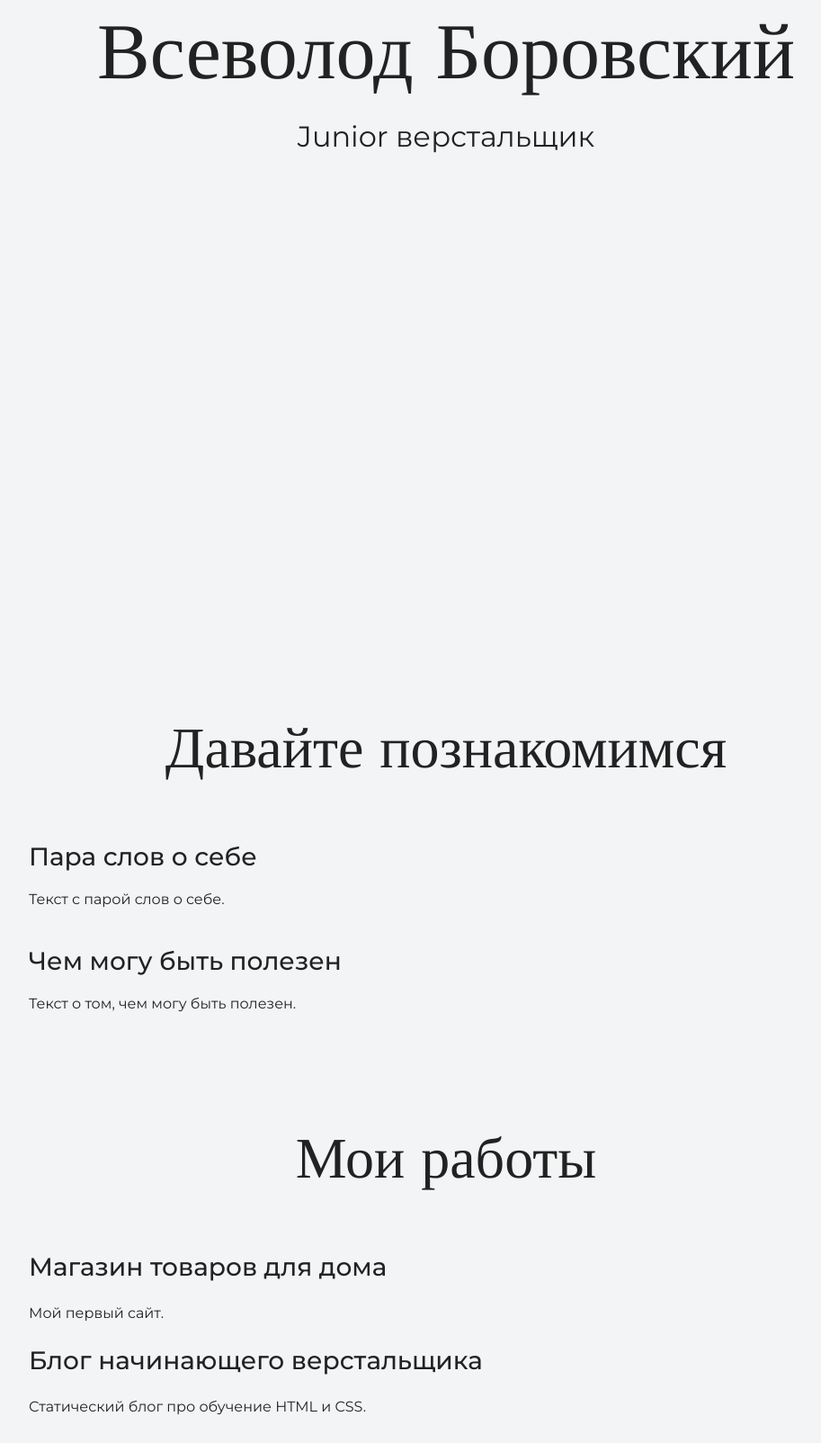
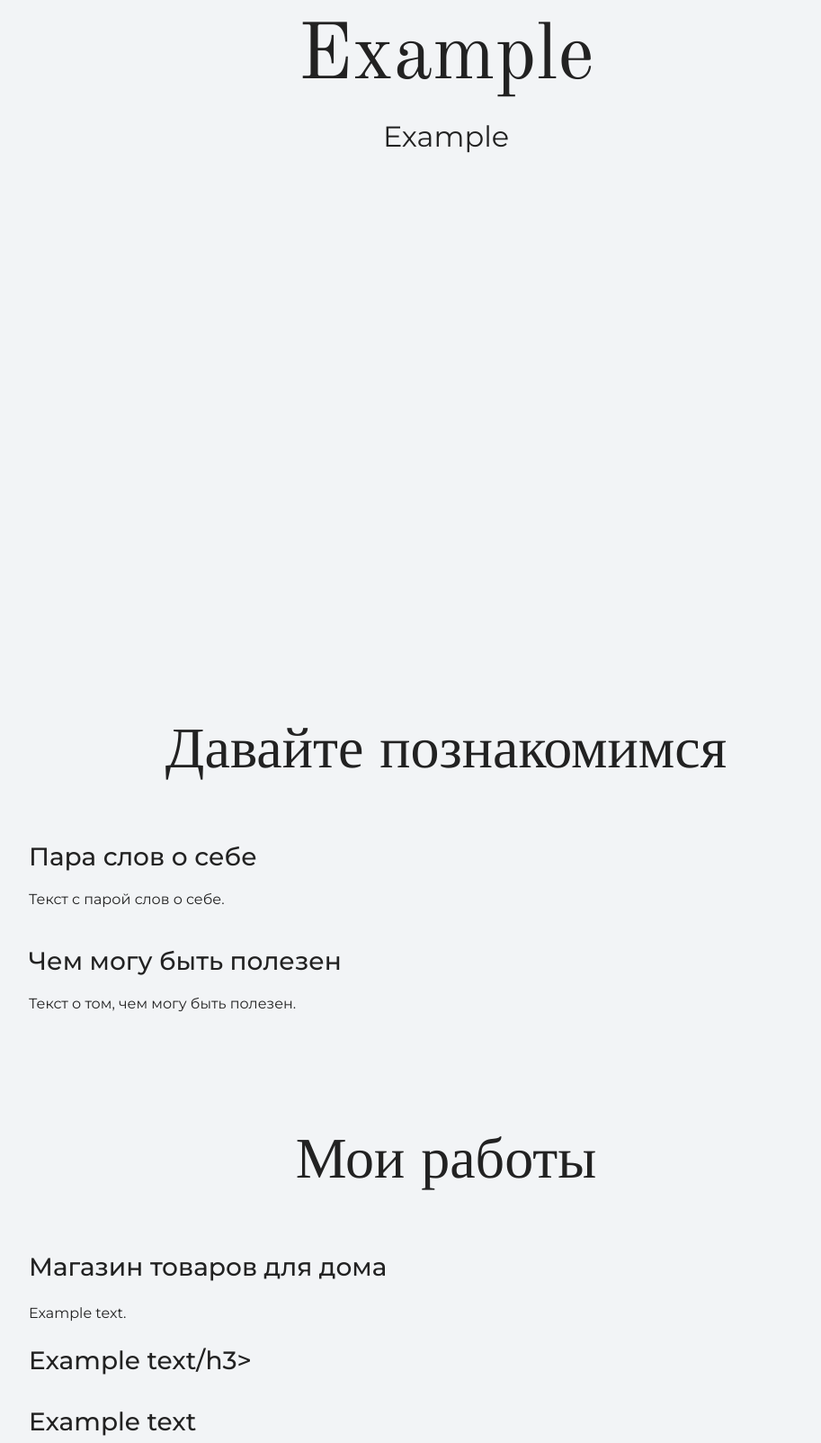
Before and after one commit to xgseva/my-site, a plain HTML site: page index.html in a window 1280 px wide. Shown: the part 240-1844 px from the top of the page at 90% size, without its empty margins (144-1057 px from the left). Drawn offline with nearby package versions, Linux system fonts and the light colour scheme.

Commit message:
General changes

```diff
--- a/index.html
+++ b/index.html
@@ -3,7 +3,7 @@
   <head>
     <meta charset="UTF-8">
     <link rel="stylesheet" href="style.css">
-    <title>Портфолио Junior верстальщика</title>
+    <title>Портфолио J</title>
     <link href="https://fonts.googleapis.com/css?family=Montserrat:400,500,700|Old+Standard+TT&display=swap&subset=cyrillic" rel="stylesheet">
   </head>
 
@@ -15,8 +15,8 @@
     </header>
 
     <section class="hero-image">
-      <div class="container"> <h1 class="heading">Всеволод Боровский</h1>
-      <p>Junior верстальщик</p></div>
+      <div class="container"> <h1 class="heading">Example</h1>
+      <p>Example</p></div>
     </section>
 
     <section class="intro">
@@ -31,10 +31,10 @@
       <div class="container"> <h2 class="subheading">Мои работы</h2>
 
       <h3>Магазин товаров для дома</h3>
-      <p>Мой первый сайт.</p>
+      <p>Example text.</p>
 
-      <h3>Блог начинающего верстальщика</h3>
-      <p>Статический блог про обучение HTML и CSS.</p></div>
+      <h3>Example text/h3>
+      <p>Example text</p></div>
     </section>
 
     <footer class="page-footer">
```
